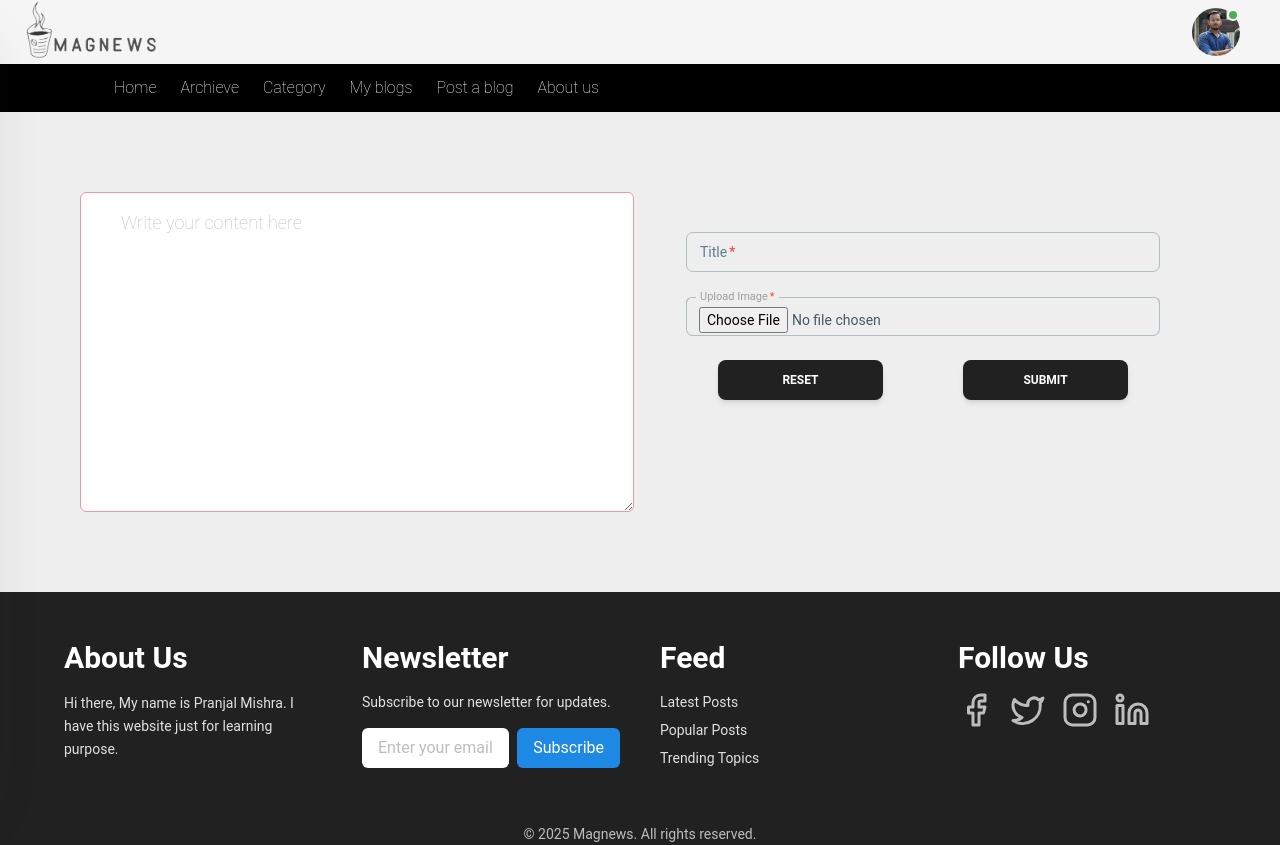
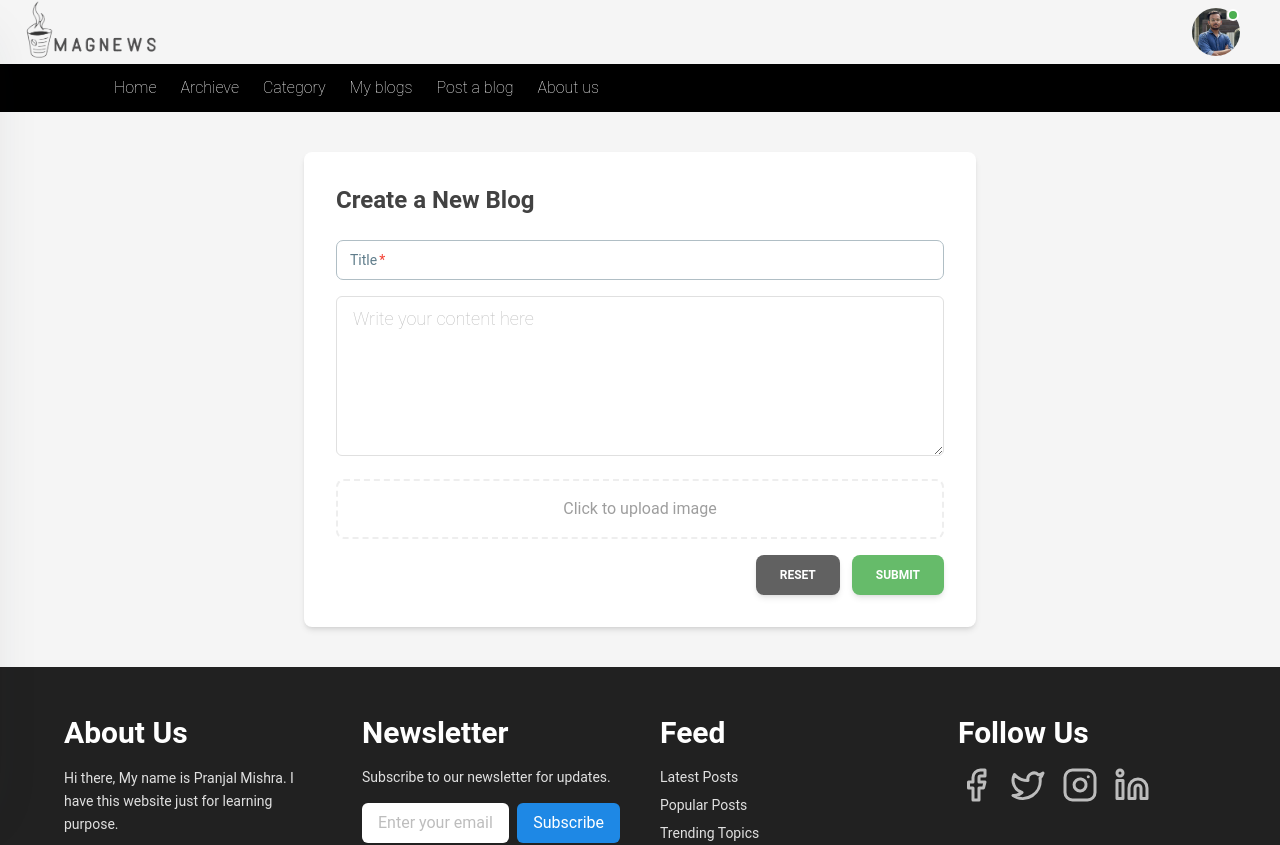
Before and after one commit to I-Pranjal/Blognews-, a React (Vite) app: page /upload in a window 1280 px wide. Shown: the top 845 px of the page. Built offline with nearby package versions, Linux system fonts and the light colour scheme; no server answers.

Commit message:
New design of uploadblog

```diff
--- a/src/pages/upload.jsx
+++ b/src/pages/upload.jsx
@@ -76,40 +76,74 @@ const BlogForm = () => {
     }
   };
 
+  const [preview, setPreview] = useState(null);
+
+  const handleImageChange = (e) => {
+    const file = e.target.files[0];
+    setImgUpload(file);
+    if (file) {
+      const reader = new FileReader();
+      reader.onloadend = () => {
+        setPreview(reader.result);
+      };
+      reader.readAsDataURL(file);
+    } else {
+      setPreview(null);
+    }
+  };
+
   return (
-    <div className="h-auto w-full flex items-center justify-center">
-      <form onSubmit={handleSubmit} className="h-auto w-full m-20 grid grid-cols-1 md:grid-cols-2 gap-3">
-        <div className="w-full h-80 bg-gray-200 rounded-lg">
-          <textarea
-            className="w-full h-80 px-10 py-4 text-lg font-thin border border-red-200 rounded-md focus:outline-none focus:ring-2 focus:ring-blue-500 focus:border-transparent"
-            placeholder="Write your content here"
-            value={content}
-            onChange={(e) => setContent(e.target.value)}
-          ></textarea>
-        </div>
-        <div className="w-full h-80 bg-gray-200 rounded-lg flex md:p-10 flex-col items-end gap-6">
+    <div className="h-auto w-full flex items-center justify-center bg-gray-100 py-10 px-5">
+      <form onSubmit={handleSubmit} className="h-auto w-full max-w-2xl bg-white shadow-md rounded-lg p-8">
+        <h2 className="text-2xl font-semibold mb-6 text-gray-800">Create a New Blog</h2>
+        <div className="mb-4">
           <Input
             size="md"
             label="Title"
             required
             value={heading}
             onChange={(e) => setHeading(e.target.value)}
+            className="mb-4"
           />
-          <Input
+        </div>
+        <div className="mb-4">
+          <textarea
+            className="w-full h-40 px-4 py-2 text-lg font-thin border border-gray-300 rounded-md focus:outline-none focus:ring-2 focus:ring-blue-500 focus:border-transparent"
+            placeholder="Write your content here"
+            value={content}
+            onChange={(e) => setContent(e.target.value)}
+          ></textarea>
+        </div>
+        <div className="mb-4">
+          <input
             type="file"
-            required accept="image/*"
-            onChange={(e) => setImgUpload(e.target.files[0])}
-            label="Upload Image"
+            id="image"
+            accept="image/*"
+            onChange={handleImageChange}
+            className="hidden"
           />
-          <div className="w-full grid grid-cols-2 gap-4">
-            <Button type="button" className="md:mx-8" onClick={() => {
-              setHeading('');
-              setContent('');
-              setImageURL('');
-              setImgUpload(null);
-            }}>Reset</Button>
-            <Button type="submit" className="md:mx-8">Submit</Button>
+          <div
+            onClick={() => document.getElementById('image').click()}
+            className="cursor-pointer border-2 border-dashed rounded-lg p-4 text-center hover:border-emerald-500 transition-colors"
+          >
+            {preview ? (
+              <img src={preview} alt="Preview" className="max-h-48 mx-auto rounded" />
+            ) : (
+              <div className="flex flex-col items-center space-y-2 text-gray-500">
+                <span>Click to upload image</span>
+              </div>
+            )}
           </div>
+        </div>
+        <div className="w-full flex justify-end gap-3">
+          <Button type="button" onClick={() => {
+            setHeading('');
+            setContent('');
+            setImageURL('');
+            setImgUpload(null);
+            setPreview(null);
+          }} className="bg-gray-700 hover:bg-red-600 text-white">Reset</Button>
+          <Button type="submit" className="bg-green-400 hover:bg-green-600 text-white">Submit</Button>
         </div>
       </form>
     </div>
```
